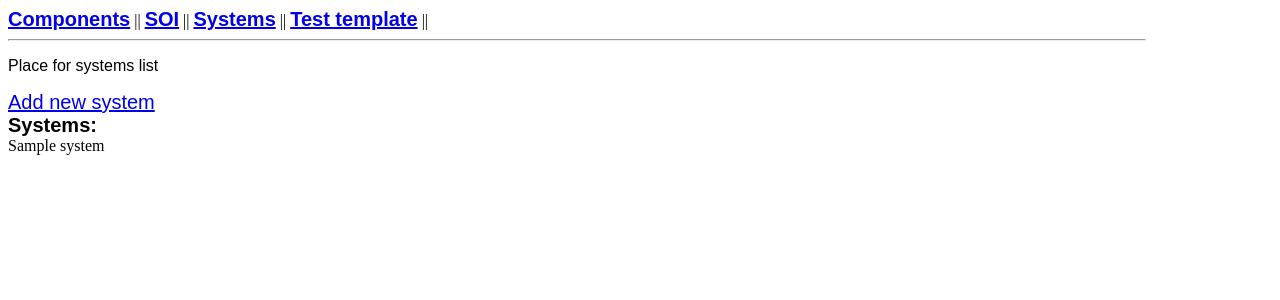
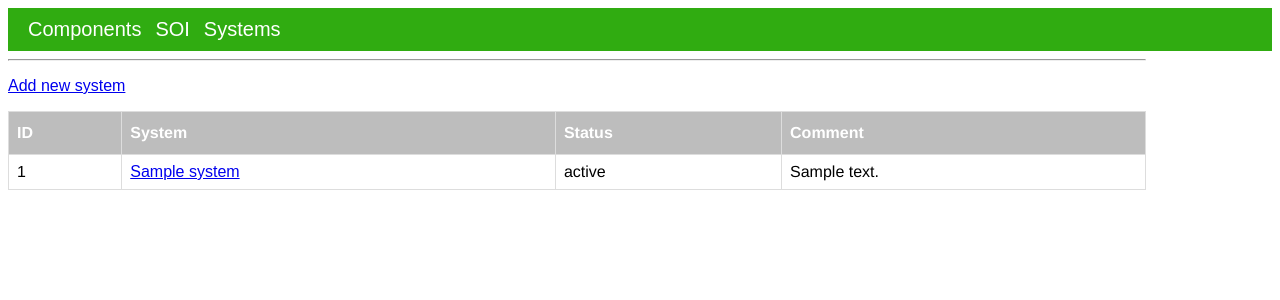
Before and after one commit to johnny-sky91/COMPanion, a Flask app: page /systems_list in a window 1280 px wide. Shown: the top 300 px of the page. Run offline with Flask 3, Linux system fonts and the light colour scheme; tables that the repository leaves empty hold one stand-in row (values such as "Sample post").

Commit message:
views changes

```diff
--- a/app/routes.py
+++ b/app/routes.py
@@ -8,16 +8,21 @@ from app.forms import (
     ChangeComponentStatus,
     ChangeSoiStatus,
     AddSoiComment,
+    ChangeSystemStatus,
+    AddSystemComment,
 )
-from app.models import System, SOI, Component, ComponentComment, SoiComment
+from app.models import (
+    System,
+    SOI,
+    Component,
+    ComponentComment,
+    SoiComment,
+    SystemComment,
+)
 
 statuses_component = ["Status 1", "Status 2", "Status 3"]
 statuses_soi = ["Status 1B", "Status 2B", "Status 3B"]
-
-
-@app.route("/component_view/test_template")
-def test_template():
-    return render_template("test/test_template.html", title="Test")
+statuses_system = ["Status 1C", "Status 2C", "Status 3C"]
 
 
 @app.route("/")
@@ -130,7 +135,7 @@ def soi_comment_query(soi_id):
 
 @app.route("/soi_list")
 def soi_list():
-    sois = SOI.query.order_by(SOI.soi_name.asc())
+    sois = SOI.query.order_by(SOI.soi_id.asc())
     soi_id = [x.soi_id for x in sois]
     comments_list = [
         soi_comment_query(x).soi_comment_text
@@ -209,19 +214,97 @@ def add_soi_comment(soi_id):
     )
 
 
+def system_comment_query(system_id):
+    last_comment = (
+        SystemComment.query.filter_by(what_system_id=system_id)
+        .order_by(SystemComment.system_comment_id.desc())
+        .first()
+    )
+    return last_comment
+
+
 @app.route("/systems_list")
 def systems_list():
-    systems = System.query.order_by(System.system_name.desc())
-    return render_template("lists/systems_list.html", title="Systems", systems=systems)
+    systems = System.query.order_by(System.system_name.asc())
+    system_id = [x.system_id for x in systems]
+    comments_list = [
+        system_comment_query(x).system_comment_text
+        if system_comment_query(x) is not None
+        else "No comment"
+        for x in system_id
+    ]
+
+    return render_template(
+        "lists/systems_list.html",
+        title="Systems",
+        systems=systems,
+        comments_list=comments_list,
+    )
+
+
+@app.route("/system_view/<system_id>", methods=["GET", "POST"])
+def system_view(system_id):
+    system = System.query.get(system_id)
+    comments_list = SystemComment.query.filter_by(what_system_id=system_id).order_by(
+        SystemComment.system_comment_id.desc()
+    )
+    return render_template(
+        "view/system_view.html",
+        title=f"{system.system_name}",
+        system=system,
+        comments_list=comments_list,
+    )
 
 
 @app.route("/systems_list/add_new_system", methods=["GET", "POST"])
 def add_new_system():
     form = AddSystem()
+    form.system_status.choices = statuses_system
     if form.validate_on_submit():
-        new_system = System(system_name=form.system_name.data)
+        new_system = System(
+            system_name=form.system_name.data,
+            system_status=form.system_status.data,
+        )
         db.session.add(new_system)
         db.session.commit()
         flash(f"A new System has been added - {new_system.system_name}")
         return redirect(url_for("systems_list"))
     return render_template("add/add_new_system.html", title="Add new system", form=form)
+
+
+@app.route("/system_view/<system_id>/change_status", methods=["GET", "POST"])
+def system_change_status(system_id):
+    form = ChangeSystemStatus()
+    system = System.query.get(system_id)
+    form.system_status.choices = statuses_system
+    if form.validate_on_submit():
+        system.system_status = form.system_status.data
+        db.session.commit()
+        return redirect(url_for("system_view", system_id=system_id))
+    return render_template(
+        "update/update_system_status.html",
+        title=f"{system.system_name}",
+        form=form,
+    )
+
+
+@app.route("/system_view/<system_id>/add_comment", methods=["GET", "POST"])
+def add_system_comment(system_id):
+    system = System.query.get(system_id)
+    form = AddSystemComment()
+    if form.validate_on_submit():
+        new_comment = SystemComment(
+            what_system_id=system_id,
+            system_comment_text=form.system_comment_text.data,
+        )
+        db.session.add(new_comment)
+        db.session.commit()
+        flash(f"New comment for system has been added")
+        return redirect(url_for("system_view", system_id=system.system_id))
+    return render_template(
+        "add/add_system_comment.html", title=f"{system.system_name}", form=form
+    )
+
+
+# sqlalchemy.exc.IntegrityError: (sqlite3.IntegrityError) NOT NULL constraint failed: system_comment.system_comment_id
+# [SQL: INSERT INTO system_comment (what_system_id, system_comment_text, system_comment_timestamp) VALUES (?, ?, ?)]
--- a/app/static/css/styles.css
+++ b/app/static/css/styles.css
@@ -1,8 +1,10 @@
 
- a, p, b {
+ a, p, b, li {
   font-family: Arial, Helvetica, sans-serif;
+  font-size: 16px;
  }
 
+ /* table */
  table {
   font-family: Helvetica;
   border-collapse: collapse;
@@ -22,24 +24,31 @@ th {
   padding-top: 12px;
   padding-bottom: 12px;
   text-align: left;
-  background-color: #7a7a7a;
+  background-color: #bdbdbd;
   color: white;
-}
-
-.container2 {
-  font-family: Arial, Helvetica, sans-serif;
-  max-width: 200px;
-  margin: 0 auto;
-  padding: 20px;
-  text-align: center;
-  background-color:#000000;
-
-}
-.container{
-  max-width: 90%;
 }
 
 h1 {
   font-size: 36px;
   color: #333;
 }
+
+/* menu */
+.menu {
+	background-color: #30ac11;
+	color: #fff;
+	display: flex;
+	justify-content: space-between;
+	padding: 10px;
+}
+.menu a {
+	color: #fff;
+	text-decoration: none;
+	margin-left: 10px;
+	font-size: 20px;
+}
+
+/* content */
+.container{
+  max-width: 90%;
+}
--- a/app/templates/base.html
+++ b/app/templates/base.html
@@ -5,16 +5,15 @@
         <link rel="stylesheet" type="text/css" href="/static/css/styles.css">
     </head>
     <body>
-<style>
-b,a {font-size:20px;}
-</style>
+        <!-- menu -->
+        <div class="menu">
             <div>
-        <b><a href="/components_list">Components</a></b> ||
-        <b><a href="/soi_list">SOI</a></b> ||
-        <b><a href="/systems_list">Systems</a></b> ||
-        <b><a href="/component_view/test_template">Test template</a></b> ||
-
+                <a href="/components_list">Components</a></a>
+                <a href="/soi_list">SOI</a>
+                <a href="/systems_list">Systems</a>
             </div>
+        </div>
+        <!-- content -->
         <div class="container">
             <div class="text-left mt-5">
                 {% with messages = get_flashed_messages() %}
--- a/app/templates/lists/systems_list.html
+++ b/app/templates/lists/systems_list.html
@@ -1,11 +1,28 @@
 {% extends "base.html" %}
 {% block content %}
 
-<p>Place for systems list</p>
 <a href="/systems_list/add_new_system">Add new system</a>
-<br><b>Systems:</b>
-{% for system in systems %}
-<br>{{ system.system_name }}
-{% endfor %}
-</html>
+<body>
+  <table>
+    <thead>
+      <tr>
+        <th>ID</th>
+        <th>System</th>
+        <th>Status</th>
+        <th>Comment</th>
+      </tr>
+    </thead>
+    <tbody>
+      {% for system in systems %}
+      <tr>
+        <td>{{ system.system_id }}</td>
+        <td><a href="{{ url_for('system_view', system_id=system.system_id) }}">{{ system.system_name }}</a></td>
+        <td>{{ system.system_status }}</td>
+        <td>{{ comments_list[loop.index -1] }}</td>
+
+      </tr>
+      {% endfor %}
+    </tbody>
+  </table>
+</body>
 {% endblock %}
```
Also changed, not shown: app/forms.py (+18 -0 lines), app/models.py (+6 -1 lines), app/templates/add/add_new_system.html (+4 -3 lines), app/templates/add/add_system_comment.html (added, +15 -0 lines), app/templates/view/component_view.html (+8 -7 lines), app/templates/view/soi_view.html (+8 -3 lines), app/templates/view/system_view.html (added, +18 -0 lines). Lines whose indentation alone changed are shown as unchanged.
